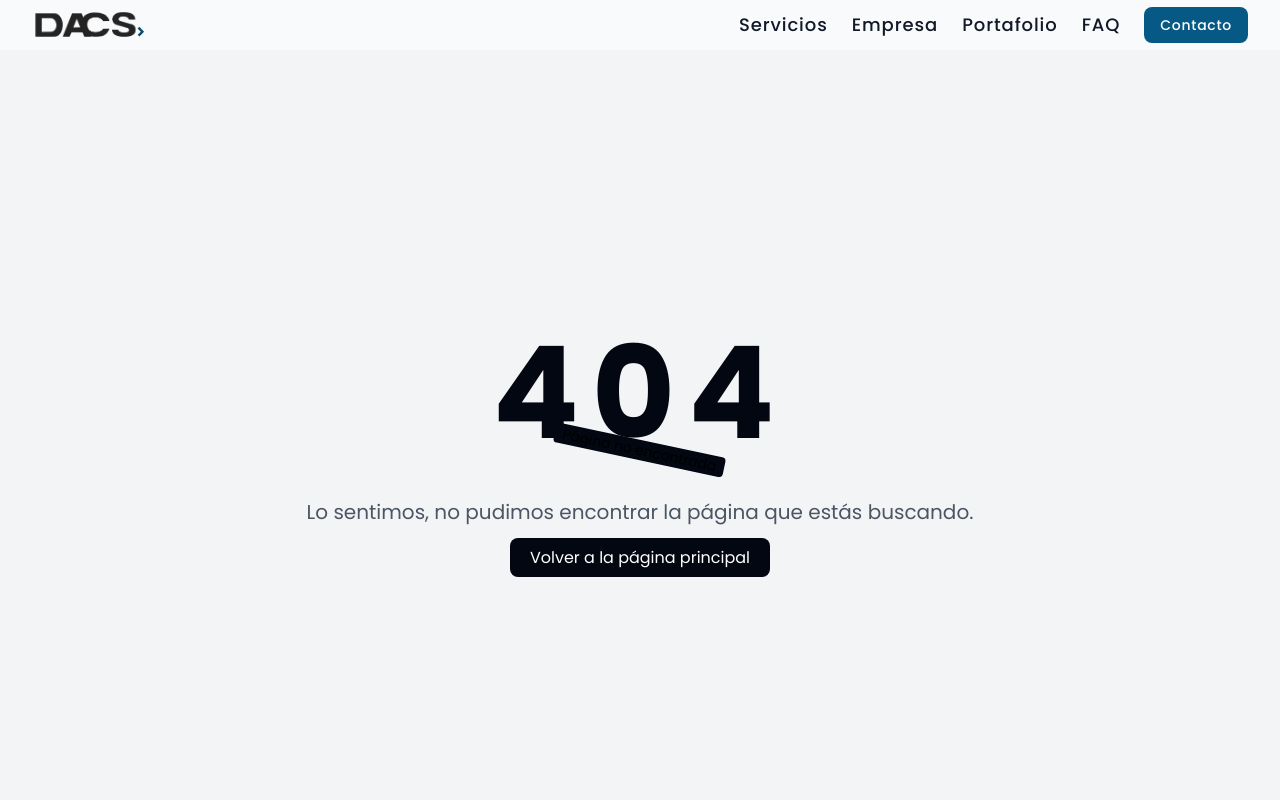
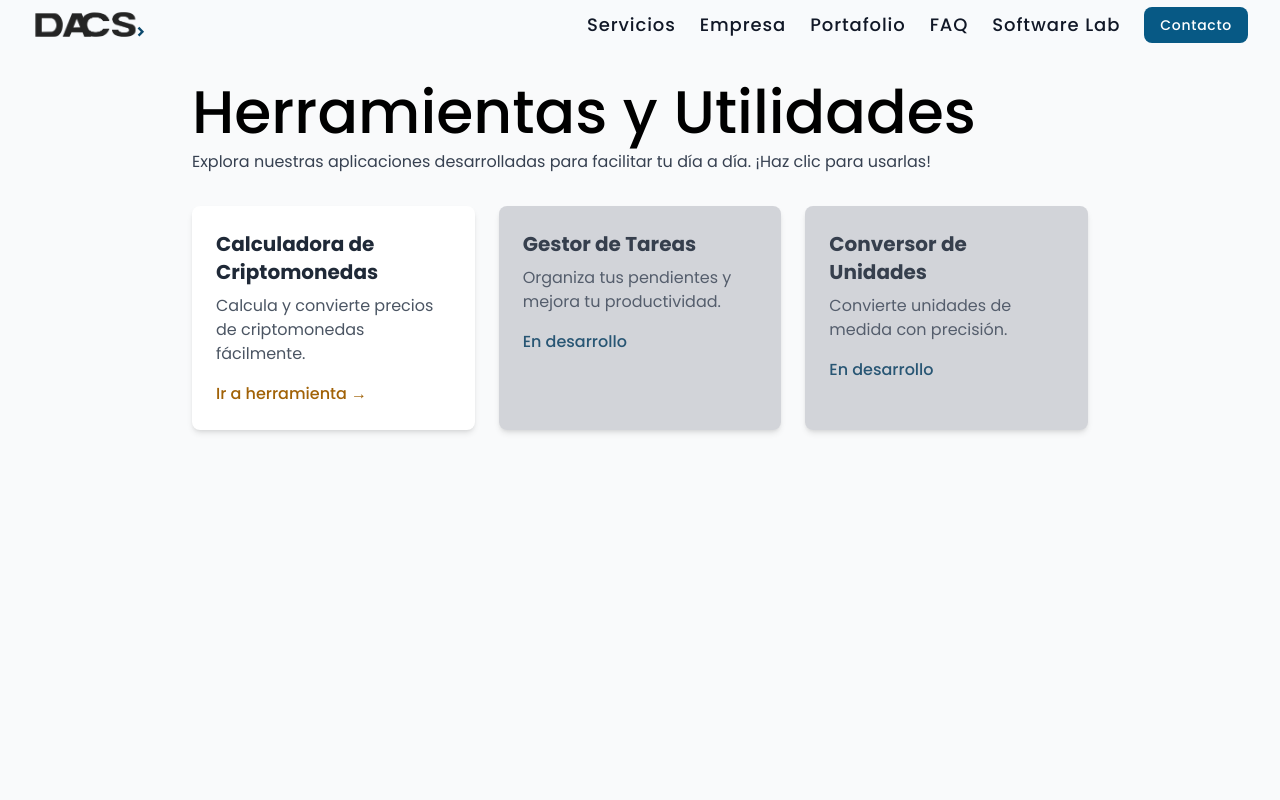
Before and after one commit to ycarruido/dacs, a Next.js app: page /softlab in a window 1280 px wide. Before the commit this address had no page. Shown: the top 800 px of the page. Built offline with nearby package versions, Linux system fonts and the light colour scheme.

Commit message:
add calculadora de cripto

```diff
--- /dev/null
+++ b/src/app/softlab/page.jsx
@@ -0,0 +1,73 @@
+"use client";
+
+import Link from "next/link";
+
+const tools = [
+  {
+    id: 1,
+    name: "Calculadora de Criptomonedas",
+    description: "Calcula y convierte precios de criptomonedas fácilmente.",
+    link: "/coinCalculator",
+    status: "PRD", // Estado: PRD
+  },
+  {
+    id: 2,
+    name: "Gestor de Tareas",
+    description: "Organiza tus pendientes y mejora tu productividad.",
+    link: "/task-manager",
+    status: "TEST", // Estado: TEST
+  },
+  {
+    id: 3,
+    name: "Conversor de Unidades",
+    description: "Convierte unidades de medida con precisión.",
+    link: "/unit-converter",
+    status: "TEST", // Estado: PRD
+  },
+];
+
+export default function SoftLab() {
+  return (
+    <div className="bg-gray-50 min-h-screen p-8">
+      <div className="max-w-4xl mx-auto">
+        <h1 className="text-black text-3xl font-medium sm:text-4xl md:text-5xl lg:text-6xl pb-2 text-left">
+          Herramientas y Utilidades
+        </h1>
+        <p className="text-left text-gray-700 mb-8">
+          Explora nuestras aplicaciones desarrolladas para facilitar tu día a
+          día. ¡Haz clic para usarlas!
+        </p>
+
+        <div className="grid grid-cols-1 md:grid-cols-2 lg:grid-cols-3 gap-6">
+          {tools.map((tool) => (
+            <div
+              key={tool.id}
+              className={`bg-white shadow-md rounded-lg p-6 transition-shadow relative ${
+                tool.status === "TEST" ? "bg-gray-200" : ""
+              }`}
+            >
+              {tool.status === "TEST" && (
+                <div className="absolute inset-0 bg-gray-500 opacity-30 rounded-lg flex justify-center items-center">
+                </div>
+              )}
+              <h2 className="text-xl font-semibold text-gray-800 mb-2">
+                {tool.name}
+              </h2>
+              <p className="text-gray-600 mb-4">{tool.description}</p>
+              {tool.status === "PRD" ? (
+                <Link
+                  href={tool.link}
+                  className="text-yellow-700 font-medium hover:text-yellow-950"
+                >
+                  Ir a herramienta →
+                </Link>
+              ) : (
+                <span className="text-sky-900 font-medium">En desarrollo</span>
+              )}
+            </div>
+          ))}
+        </div>
+      </div>
+    </div>
+  );
+}
--- a/src/components/ui/CryptoCalculator/CryptoCalculator.jsx
+++ b/src/components/ui/CryptoCalculator/CryptoCalculator.jsx
@@ -4,11 +4,29 @@ import { useState, useEffect, useMemo } from "react";
 
 const coins = ["BTC", "ETH", "LTC", "XRP", "DOGE", "WLD"];
 const fiatCurrencies = [
-  { ide: "EUR", name: "Euro" },
-  { ide: "VES", name: "Bolívar Venezolano" },
-  { ide: "COP", name: "Peso Colombiano" },
-  { ide: "CLP", name: "Peso Chileno" },
+  { ide: "ARS", name: "Peso Argentino", country: "Argentina" },
+  { ide: "BOB", name: "Boliviano", country: "Bolivia" },
+  { ide: "BRL", name: "Real Brasileño", country: "Brasil" },
+  { ide: "CLP", name: "Peso Chileno", country: "Chile" },
+  { ide: "COP", name: "Peso Colombiano", country: "Colombia" },
+  { ide: "CRC", name: "Colón Costarricense", country: "Costa Rica" },
+  { ide: "CUP", name: "Peso Cubano", country: "Cuba" },
+  { ide: "DOP", name: "Peso Dominicano", country: "República Dominicana" },
+  { ide: "EUR", name: "Euro", country: "Unión Europea" },
+  { ide: "GTQ", name: "Quetzal Guatemalteco", country: "Guatemala" },
+  { ide: "HTG", name: "Gourde Haitiano", country: "Haití" },
+  { ide: "HNL", name: "Lempira Hondureño", country: "Honduras" },
+  { ide: "MXN", name: "Peso Mexicano", country: "México" },
+  { ide: "NIO", name: "Córdoba Nicaragüense", country: "Nicaragua" },
+  { ide: "PEN", name: "Sol Peruano", country: "Perú" },
+  { ide: "PYG", name: "Guaraní Paraguayo", country: "Paraguay" },
+  { ide: "USD", name: "Dólar Estadounidense", country: "Estados Unidos" },
+  { ide: "UYU", name: "Peso Uruguayo", country: "Uruguay" },
+  { ide: "VES", name: "Bolívar Venezolano", country: "Venezuela" },
+  { ide: "BZD", name: "Dólar de Belice", country: "Belice" },
 ];
+
+
 
 const CryptoCalculator = () => {
   const [selectedCoin, setSelectedCoin] = useState("BTC");
@@ -59,7 +77,7 @@ const CryptoCalculator = () => {
   }, [selectedCoin, amount, prices]);
 
   const convertToSelectedCurrency = useMemo(() => {
-    const totalInUSD = calculateTotalInUSD.replace('.', '').replace(',', '.');
+    const totalInUSD = calculateTotalInUSD.replace(".", "").replace(",", ".");
     const rate = exchangeRates[selectedCurrency] || 1;
     return formatNumber(totalInUSD * rate);
   }, [calculateTotalInUSD, selectedCurrency, exchangeRates]);
@@ -76,10 +94,14 @@ const CryptoCalculator = () => {
 
   return (
     <div className="max-w-lg mx-auto p-6 bg-white rounded-lg shadow-lg border border-gray-200">
-      <h2 className="text-xl font-bold text-blue-600 mb-6 text-center">Calculadora de Criptomonedas</h2>
+      <h1 className="text-xl font-bold text-gray-800 mb-6 text-center">
+        Calculadora de <span className="text-yellow-600">Criptomonedas</span>
+      </h1>
 
       <div className="mb-5">
-  <label className="block text-sm text-gray-700 mb-2">Selecciona una criptomoneda:</label>
+        <label className="block text-sm text-gray-700 mb-2">
+          Selecciona una criptomoneda:
+        </label>
         <div className="flex justify-around">
           {coins.map((coin) => {
             // Descripciones para cada criptomoneda
@@ -119,43 +141,52 @@ const CryptoCalculator = () => {
             );
           })}
         </div>
+
+        <div className="my-5">
+          <p className="text-xl text-gray-700 font-semibold">
+            Precio de {selectedCoin}:
+            <span className="text-yellow-600 font-semibold p-1">
+              {priceInUSD ? `$${formatNumber(priceInUSD)}` : "No disponible"}
+            </span>
+          </p>
+        </div>
       </div>
 
-
       <div className="mb-5">
-        <label htmlFor="amount" className="block text-sm font-medium text-gray-700">Cantidad</label>
+        <label
+          htmlFor="amount"
+          className="block text-sm font-medium text-gray-700"
+        >
+          Cantidad
+        </label>
         <input
           id="amount"
           type="number"
           value={amount}
           onChange={(e) => setAmount(e.target.value)}
-          className="mt-1 block w-full rounded-lg border-gray-300 shadow-sm focus:border-blue-500 focus:ring-blue-500 text-sm p-2"
+          className="mt-1 block w-full rounded-lg border border-gray-500 shadow-sm focus:border-blue-500 focus:ring-blue-500 text-sm p-2"
           min={1}
           step="any"
         />
       </div>
 
       <div className="mb-5">
-        <p className="text-sm text-gray-700">
-          Precio de {selectedCoin}:
-          <span className="text-blue-600 font-semibold">
-            {priceInUSD ? `$${formatNumber(priceInUSD)}` : "No disponible"}
-          </span>
-        </p>
-        <p className="text-sm text-gray-700">
+        <p className="text-xl text-gray-700 font-semibold">
           Total en USD:
-          <span className="text-green-700 font-semibold">
+          <span className="text-green-700 font-semibold p-1">
             {calculateTotalInUSD ? `$${calculateTotalInUSD}` : "No disponible"}
           </span>
         </p>
       </div>
 
       <div className="mb-5">
-        <label className="block text-sm font-medium text-gray-700">Convertir en:</label>
+        <label className="block text-sm font-medium text-sky-700">
+          Convertir en:
+        </label>
         <select
           value={selectedCurrency}
           onChange={(e) => setSelectedCurrency(e.target.value)}
-          className="mt-1 block w-full rounded-lg border-gray-300 shadow-sm focus:border-blue-500 focus:ring-blue-500 text-sm"
+          className="mt-1 block w-full rounded-lg border border-sky-700 shadow-sm focus:border-blue-500 focus:ring-blue-500 text-sm"
         >
           {fiatCurrencies.map((currency) => (
             <option key={currency.ide} value={currency.ide}>
@@ -168,12 +199,19 @@ const CryptoCalculator = () => {
       <div>
         <p className="text-sm text-gray-700">
           Tasa {selectedCurrency}:
-          <span className="text-blue-600 font-semibold">
-            {exchangeRates[selectedCurrency] ? formatNumber(exchangeRates[selectedCurrency]) : "No disponible"}
+          <span className="text-gray-800 font-semibold p-1">
+            {exchangeRates[selectedCurrency]
+              ? formatNumber(exchangeRates[selectedCurrency])
+              : "No disponible"}
           </span>
         </p>
-        <p className="text-sm text-green-700 font-semibold mt-2">
-          Total {convertToSelectedCurrency ? `${selectedCurrency} ${convertToSelectedCurrency}` : "No disponible"}
+        <p className="font-semibold mt-2 p-1 text-xl">
+          Total {selectedCurrency}
+          <span className="text-green-700 font-semibold p-1">
+            {convertToSelectedCurrency
+              ? `${convertToSelectedCurrency}`
+              : "No disponible"}
+          </span>
         </p>
       </div>
     </div>
--- a/src/components/ui/Navbar/Navbar.jsx
+++ b/src/components/ui/Navbar/Navbar.jsx
@@ -12,7 +12,8 @@ const Navbar = () => {
         { title: "Empresa", path: "#about901" },
         { title: "Portafolio", path: "/portfolio" }, // Cambiamos a la ruta absoluta
         // { title: "Blog", path: "#testimonials" },
-        { title: "FAQ", path: "/faq" } // Cambiamos a la ruta absoluta
+        { title: "FAQ", path: "/faq" },
+        { title: "Software Lab", path: "/softlab" } // Cambiamos a la ruta absoluta
     ];
 
     const smoothScroll = (e, path) => {
```
Also changed, not shown: 1 other file (tests, documents, lock files or other folders). Lines whose indentation alone changed are shown as unchanged.
